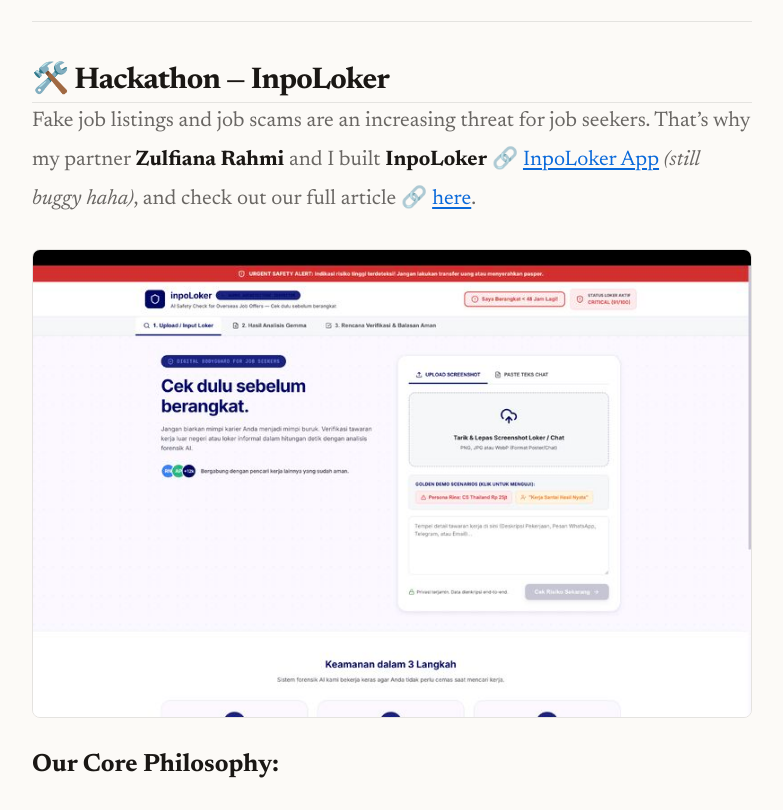
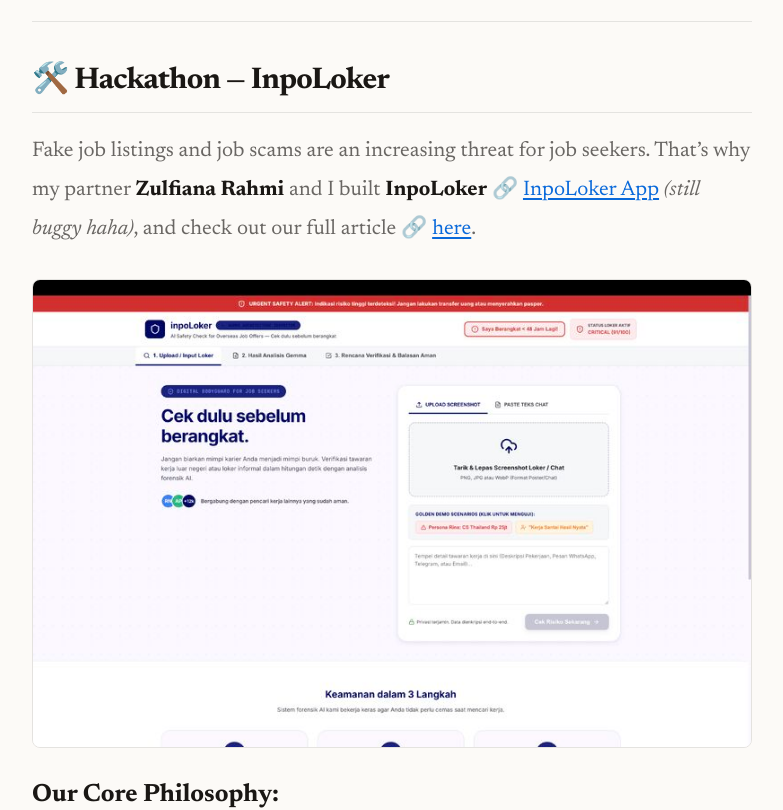
Before and after one commit to novitaguok/novita-s-journal, a Next.js app: page /articles/cloud-next-extended-jakarta-2026-gemma-hackathon in a window 1280 px wide. Shown: the part 1820-2630 px from the top of the page, without its empty margins (248-1031 px from the left). Built offline with nearby package versions, Linux system fonts and the light colour scheme.

Commit message:
fix: global CSS

```diff
--- a/src/app/globals.css
+++ b/src/app/globals.css
@@ -49,14 +49,6 @@
   --tok-num: #f2cc60;
   --tok-type: #c792ea;
   --tok-ident: #79b8ff;
-}
-
-*,
-*::before,
-*::after {
-  box-sizing: border-box;
-  margin: 0;
-  padding: 0;
 }
 
 html {
--- a/src/components/BlogPost.tsx
+++ b/src/components/BlogPost.tsx
@@ -110,7 +110,7 @@
       return (
         <h3
           id={id}
-          className="scroll-mt-24 mt-6 mb-3 font-display text-xl font-bold text-ink"
+          className="scroll-mt-24 mt-6 mb-5 font-display text-xl font-bold text-ink"
           style={{
             fontFamily: "var(--f-display)",
             color: "var(--ink)",
```
